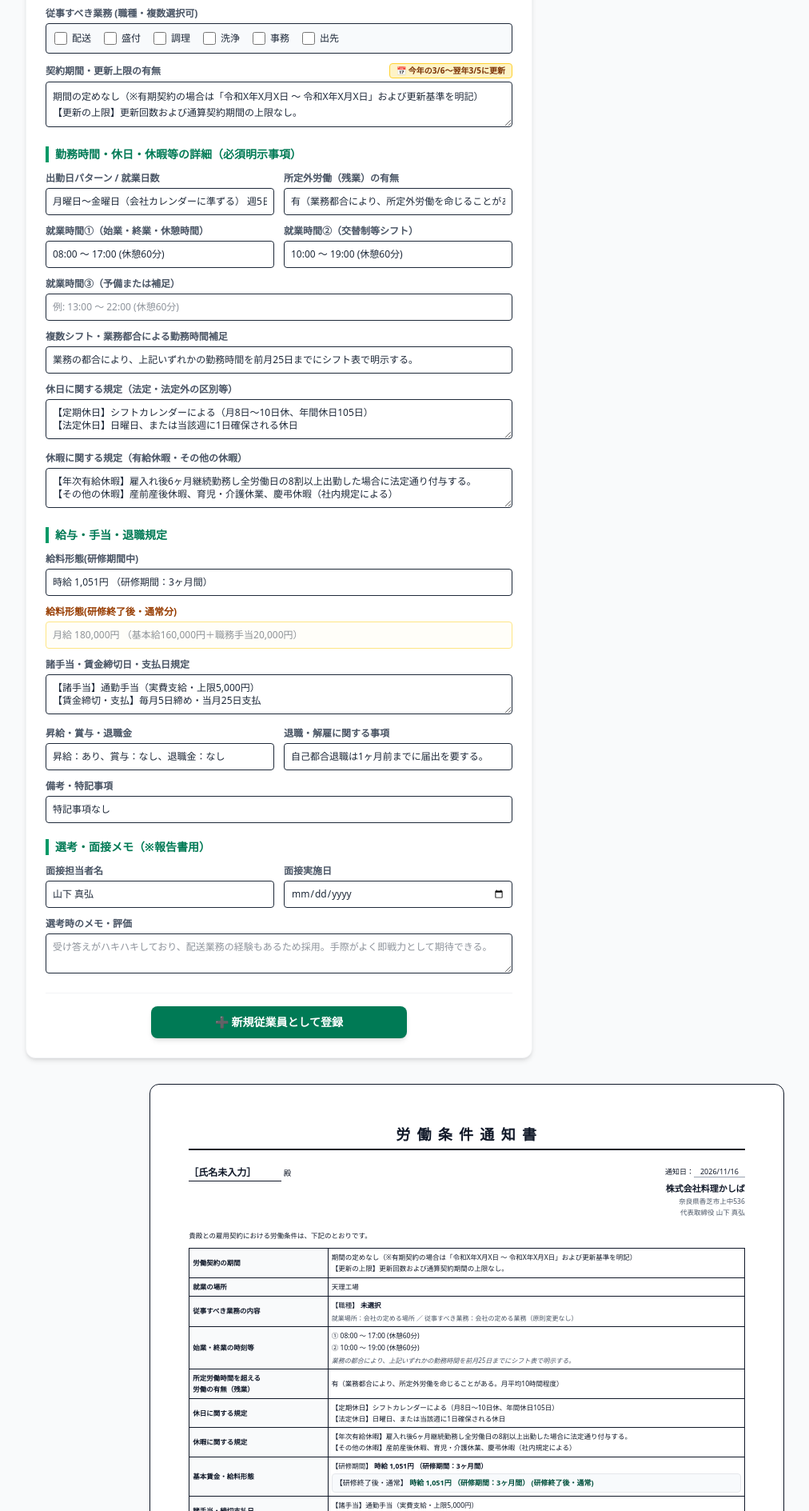
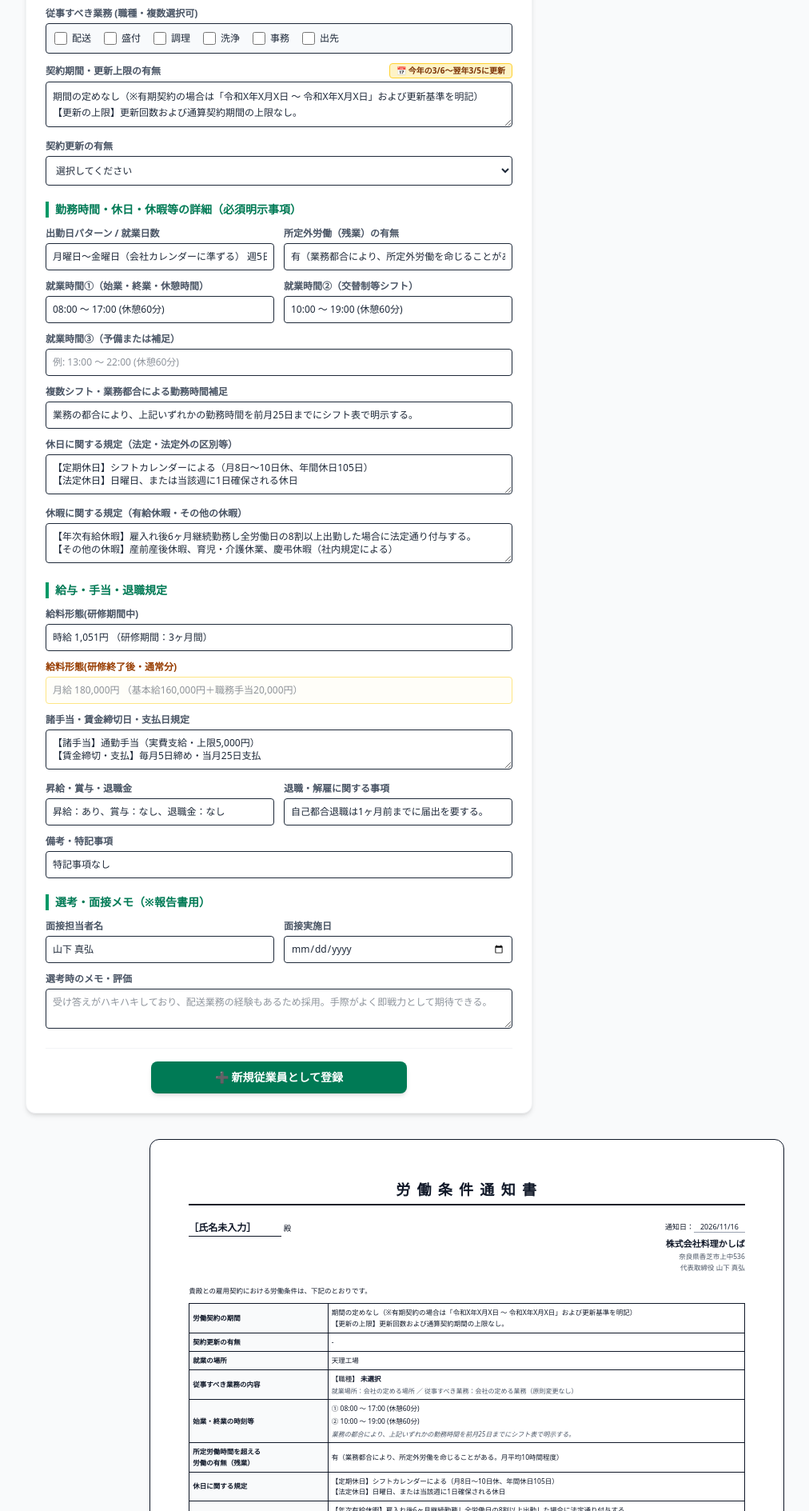
Before and after one commit to ryourikasiba/stafflist, a plain HTML site: page index.html in a window 1280 px wide. Shown: the part 784-2673 px from the top of the page at 80% size, without its empty margins (56-1068 px from the left). Drawn offline with nearby package versions, Linux system fonts and the light colour scheme.

```diff
--- a/index.html
+++ b/index.html
@@ -173,6 +173,16 @@
                             </div>
                             <textarea id="period" rows="2" class="w-full p-2 border rounded focus:ring-1 focus:ring-emerald-500 outline-none font-sans leading-relaxed">期間の定めなし（※有期契約の場合は「令和X年X月X日 〜 令和X年X月X日」および更新基準を明記）&#10;【更新の上限】更新回数および通算契約期間の上限なし。</textarea>
                         </div>
+                        <div class="md:col-span-2">
+                            <label class="block font-bold text-gray-600 mb-1">契約更新の有無</label>
+                            <select id="contractRenewal" class="w-full p-2 border rounded focus:ring-1 focus:ring-emerald-500 outline-none bg-white">
+                                <option value="">選択してください</option>
+                                <option value="更新する">更新する</option>
+                                <option value="更新する場合がある">更新する場合がある</option>
+                                <option value="更新しない">更新しない</option>
+                                <option value="本人が希望する場合は更新する">本人が希望する場合は更新する</option>
+                            </select>
+                        </div>
                     </div>
                 </div>
 
@@ -335,6 +345,10 @@
                             <tr class="border-b border-gray-900">
                                 <td class="w-1/4 p-1 bg-gray-50 font-bold border-r border-gray-900">労働契約の期間</td>
                                 <td class="p-1 whitespace-pre-wrap font-medium" id="view_period">-</td>
+                            </tr>
+                            <tr class="border-b border-gray-900">
+                                <td class="p-1 bg-gray-50 font-bold border-r border-gray-900">契約更新の有無</td>
+                                <td class="p-1 font-medium" id="view_contract_renewal">-</td>
                             </tr>
                             <tr class="border-b border-gray-900">
                                 <td class="p-1 bg-gray-50 font-bold border-r border-gray-900">就業の場所</td>
@@ -639,6 +653,7 @@
             });
 
             document.getElementById('period').value = data.period || '';
+            document.getElementById('contractRenewal').value = data.contractRenewal || '';
             document.getElementById('attendanceDays').value = data.attendanceDays || '';
             document.getElementById('overtimeWork').value = data.overtimeWork || '有（業務都合により、所定外労働を命じることがある。月平均10時間程度）';
             document.getElementById('hours1').value = data.hours1 || '';
@@ -682,6 +697,7 @@
             document.getElementById('view_rep_commute').innerText = document.getElementById('commuteMethod').value || '-';
 
             document.getElementById('view_period').innerText = document.getElementById('period').value || '-';
+            document.getElementById('view_contract_renewal').innerText = document.getElementById('contractRenewal').value || '-';
 
             const placeVal = document.getElementById('place').value || '-';
             document.getElementById('view_place').innerText = placeVal;
@@ -787,6 +803,7 @@
                 changeScope: document.getElementById('changeScope').value,
                 roles: checkedRoles,
                 period: document.getElementById('period').value,
+                contractRenewal: document.getElementById('contractRenewal').value,
                 attendanceDays: document.getElementById('attendanceDays').value,
                 overtimeWork: document.getElementById('overtimeWork').value,
                 hours1: document.getElementById('hours1').value,
```
